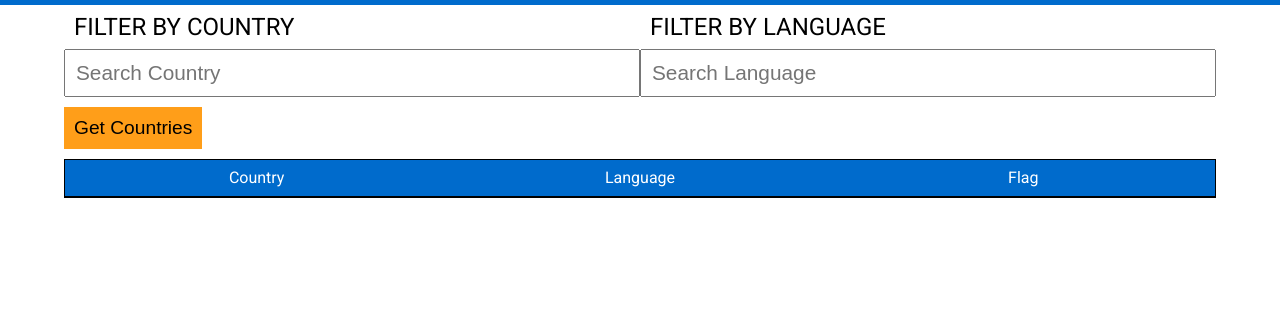
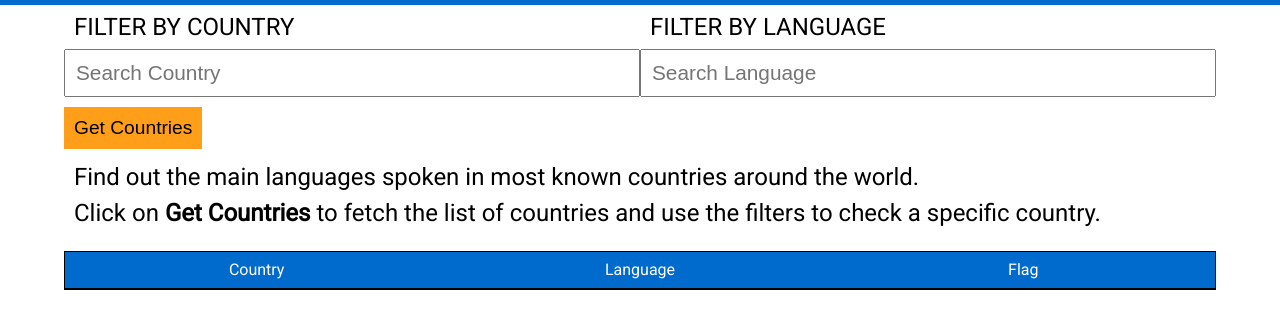
Before and after one commit to codingfulltime/svcountryfinder, a plain HTML site: page index.html in a window 1280 px wide. Shown: the part 55-384 px from the top of the page. Drawn offline with Linux system fonts and the light colour scheme.

Commit message:
added instructions

```diff
--- a/index.html
+++ b/index.html
@@ -15,7 +15,9 @@
         </nav>
     </header>
     <main>
+
         <div class="container">
+            <div class="container-wrapper">
                 <section>
                     <form class="main-form">
                         <div class="form-group">
@@ -27,6 +29,11 @@
                             <input type="text" placeholder="Search Language" id="byLanguage" class="filterInput byLanguage">
                         </div>
                         <button class="main-btn">Get Countries</button>
+                        <div class="instructions">
+                            <p>Find out the main languages spoken in most known countries around the world.</p>
+                            <p>Click on <span>Get Countries</span> to fetch the list of countries and use the filters to check a specific country.</p>
+                        </div>
+
                     </form>
                 </section>
                 <section>
@@ -47,6 +54,7 @@
                     </ul>
                 </section>
             </div>
+        </div>
     </main>
 
     <script src="app.js"></script>
--- a/styles.css
+++ b/styles.css
@@ -27,6 +27,18 @@ nav a {
     text-transform: uppercase;
     display: inline-block;
     padding: 10px;
+}
+
+.instructions {
+    display: block;
+    font-size: 1.5rem;
+    width: 100%;
+    padding: 10px;
+    line-height: 1.5;
+}
+
+.instructions span {
+    font-weight: bold;
 }
 
 .main-form {
```
Lines whose indentation alone changed are shown as unchanged.
